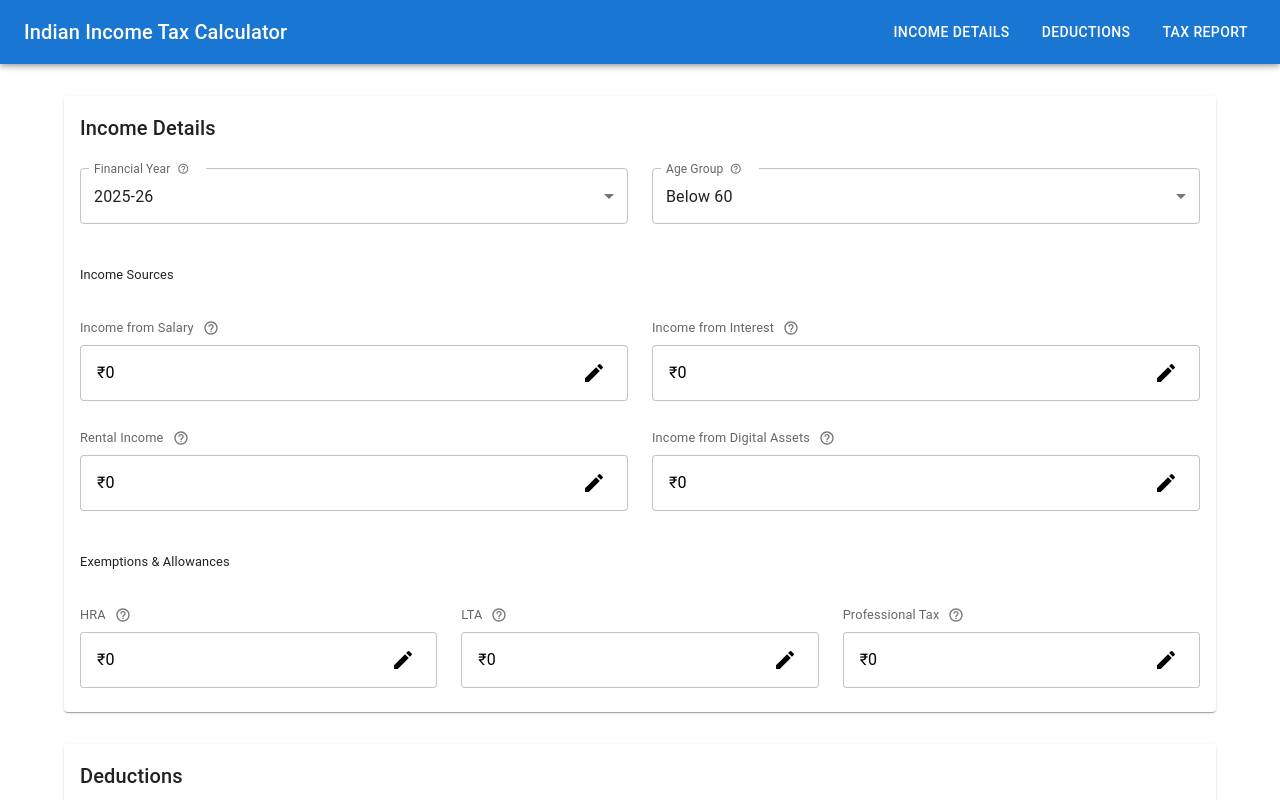
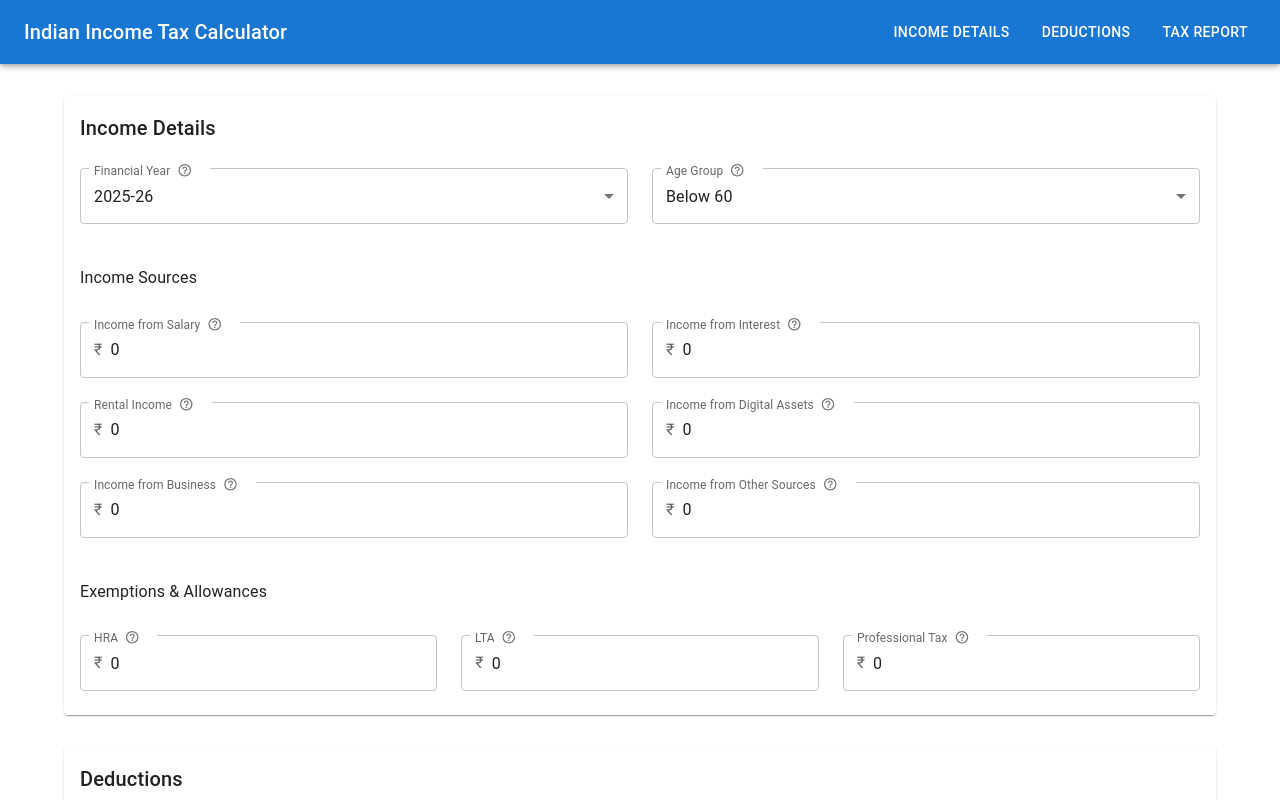
Before and after one commit to KushalAzza/salcal, a React (Create React App) app: page / in a window 1280 px wide. Shown: the top 800 px of the page. Built offline with nearby package versions, Linux system fonts and the light colour scheme.

Commit message:
Added businessIncome and otherSourcesIncome fields to IncomeDetails and TaxCalculator components

```diff
--- a/src/components/IncomeDetails.tsx
+++ b/src/components/IncomeDetails.tsx
@@ -13,10 +13,8 @@ import {
   SelectChangeEvent,
   Tooltip,
   IconButton,
-  Box,
 } from '@mui/material';
 import HelpOutlineIcon from '@mui/icons-material/HelpOutline';
-import EditIcon from '@mui/icons-material/Edit';
 
 interface IncomeDetailsProps {
   onUpdate: (values: any) => void;
@@ -28,6 +26,8 @@ interface IncomeDetailsProps {
     rentalIncome: number;
     digitalAssetsIncome: number;
     otherIncome: number;
+    businessIncome: number;
+    otherSourcesIncome: number;
     hra: number;
     lta: number;
     professionalTax: number;
@@ -49,8 +49,6 @@ const AGE_GROUPS = [
 
 const IncomeDetails: React.FC<IncomeDetailsProps> = ({ onUpdate, initialValues }) => {
   const [values, setValues] = React.useState(initialValues);
-  const [editingField, setEditingField] = React.useState<string | null>(null);
-  const [tempValue, setTempValue] = React.useState<string>('');
 
   useEffect(() => {
     setValues(initialValues);
@@ -65,33 +63,15 @@ const IncomeDetails: React.FC<IncomeDetailsProps> = ({ onUpdate, initialValues }
     onUpdate(newValues);
   };
 
-  const handleEdit = (field: string, value: number) => {
-    setEditingField(field);
-    setTempValue(value.toString());
-  };
-
-  const handleChange = (event: React.ChangeEvent<HTMLInputElement>) => {
-    const value = event.target.value.replace(/[^0-9]/g, '');
-    setTempValue(value);
-  };
-
-  const handleBlur = () => {
-    if (editingField) {
-      const value = parseInt(tempValue) || 0;
-      const newValues = {
-        ...values,
-        [editingField]: value,
-      };
-      setValues(newValues);
-      onUpdate(newValues);
-      setEditingField(null);
-    }
-  };
-
-  const handleKeyPress = (event: React.KeyboardEvent<HTMLInputElement>) => {
-    if (event.key === 'Enter') {
-      handleBlur();
-    }
+  const handleTextFieldChange = (field: string) => (
+    event: React.ChangeEvent<HTMLInputElement | HTMLTextAreaElement>
+  ) => {
+    const newValues = {
+      ...values,
+      [field]: Number(event.target.value),
+    };
+    setValues(newValues);
+    onUpdate(newValues);
   };
 
   const renderLabel = (label: string, tooltip: string) => (
@@ -99,81 +79,10 @@ const IncomeDetails: React.FC<IncomeDetailsProps> = ({ onUpdate, initialValues }
       {label}
       <Tooltip title={tooltip} arrow>
         <IconButton size="small" sx={{ ml: 0.5 }}>
-          <HelpOutlineIcon sx={{ fontSize: '1rem' }} />
+          <HelpOutlineIcon fontSize="small" />
         </IconButton>
       </Tooltip>
     </div>
-  );
-
-  const renderEditableField = (field: string, value: number, label: string, tooltip: string) => (
-    <>
-      <Typography
-        variant="body2"
-        color="text.secondary"
-        sx={{
-          fontSize: '0.8rem',
-          mb: 0.5
-        }}
-      >
-        {renderLabel(label, tooltip)}
-      </Typography>
-      <Box sx={{
-        bgcolor: '#ffffff',
-        borderRadius: 1,
-        border: '1px solid rgba(0, 0, 0, 0.23)',
-        color: '#000000',
-        display: 'flex',
-        alignItems: 'center',
-        justifyContent: 'space-between',
-        minHeight: '56px',
-        px: 2,
-        py: 1,
-        fontSize: '1rem'
-      }}>
-        {editingField === field ? (
-          <TextField
-            value={tempValue}
-            onChange={handleChange}
-            onBlur={handleBlur}
-            onKeyPress={handleKeyPress}
-            variant="standard"
-            sx={{
-              input: {
-                color: '#000000',
-                fontSize: '1rem'
-              },
-              width: '100%',
-              '& .MuiInput-underline:before': { borderBottomColor: 'rgba(0, 0, 0, 0.42)' },
-              '& .MuiInput-underline:hover:before': { borderBottomColor: 'rgba(0, 0, 0, 0.87)' },
-            }}
-            autoFocus
-          />
-        ) : (
-          <>
-            <Box
-              onClick={() => handleEdit(field, value)}
-              sx={{
-                cursor: 'pointer',
-                flex: 1,
-                fontSize: '1rem',
-                '&:hover': {
-                  color: 'primary.main'
-                }
-              }}
-            >
-              ₹{value.toLocaleString('en-IN')}
-            </Box>
-            <IconButton
-              size="small"
-              onClick={() => handleEdit(field, value)}
-              sx={{ color: '#000000', ml: 1 }}
-            >
-              <EditIcon />
-            </IconButton>
-          </>
-        )}
-      </Box>
-    </>
   );
 
   return (
@@ -185,9 +94,7 @@ const IncomeDetails: React.FC<IncomeDetailsProps> = ({ onUpdate, initialValues }
         <Grid container spacing={3}>
           <Grid item xs={12} md={6}>
             <FormControl fullWidth>
-              <InputLabel>
-                {renderLabel("Financial Year", "Select the financial year for tax calculation")}
-              </InputLabel>
+              <InputLabel>{renderLabel("Financial Year", "Select the financial year for tax calculation")}</InputLabel>
               <Select
                 value={values.financialYear}
                 label={renderLabel("Financial Year", "Select the financial year for tax calculation")}
@@ -201,9 +108,7 @@ const IncomeDetails: React.FC<IncomeDetailsProps> = ({ onUpdate, initialValues }
           </Grid>
           <Grid item xs={12} md={6}>
             <FormControl fullWidth>
-              <InputLabel>
-                {renderLabel("Age Group", "Select your age group for applicable tax slabs")}
-              </InputLabel>
+              <InputLabel>{renderLabel("Age Group", "Select your age group for applicable tax slabs")}</InputLabel>
               <Select
                 value={values.ageGroup}
                 label={renderLabel("Age Group", "Select your age group for applicable tax slabs")}
@@ -216,70 +121,122 @@ const IncomeDetails: React.FC<IncomeDetailsProps> = ({ onUpdate, initialValues }
             </FormControl>
           </Grid>
           <Grid item xs={12}>
-            <Typography variant="subtitle1" gutterBottom sx={{ mt: 2, fontSize: '0.8rem' }}>
+            <Typography variant="subtitle1" gutterBottom sx={{ mt: 2 }}>
               Income Sources
             </Typography>
           </Grid>
           <Grid item xs={12} md={6}>
-            {renderEditableField(
-              'salaryIncome',
-              values.salaryIncome,
-              "Income from Salary",
-              "Enter your total income from salary including basic pay, allowances, and bonuses"
-            )}
+            <TextField
+              fullWidth
+              label={renderLabel("Income from Salary", "Enter your total income from salary including basic pay, allowances, and bonuses")}
+              type="number"
+              value={values.salaryIncome}
+              onChange={handleTextFieldChange('salaryIncome')}
+              InputProps={{
+                startAdornment: <InputAdornment position="start">₹</InputAdornment>,
+              }}
+            />
           </Grid>
           <Grid item xs={12} md={6}>
-            {renderEditableField(
-              'interestIncome',
-              values.interestIncome,
-              "Income from Interest",
-              "Enter your total interest income from savings accounts, fixed deposits, and other interest-bearing investments"
-            )}
+            <TextField
+              fullWidth
+              label={renderLabel("Income from Interest", "Enter your total interest income from savings accounts, fixed deposits, and other interest-bearing investments")}
+              type="number"
+              value={values.interestIncome}
+              onChange={handleTextFieldChange('interestIncome')}
+              InputProps={{
+                startAdornment: <InputAdornment position="start">₹</InputAdornment>,
+              }}
+            />
           </Grid>
           <Grid item xs={12} md={6}>
-            {renderEditableField(
-              'rentalIncome',
-              values.rentalIncome,
-              "Rental Income",
-              "Enter your total income from renting properties (before standard deduction)"
-            )}
+            <TextField
+              fullWidth
+              label={renderLabel("Rental Income", "Enter your total income from renting properties (before standard deduction)")}
+              type="number"
+              value={values.rentalIncome}
+              onChange={handleTextFieldChange('rentalIncome')}
+              InputProps={{
+                startAdornment: <InputAdornment position="start">₹</InputAdornment>,
+              }}
+            />
           </Grid>
           <Grid item xs={12} md={6}>
-            {renderEditableField(
-              'digitalAssetsIncome',
-              values.digitalAssetsIncome,
-              "Income from Digital Assets",
-              "Enter income from virtual digital assets, cryptocurrencies, or NFTs"
-            )}
+            <TextField
+              fullWidth
+              label={renderLabel("Income from Digital Assets", "Enter income from virtual digital assets, cryptocurrencies, or NFTs")}
+              type="number"
+              value={values.digitalAssetsIncome}
+              onChange={handleTextFieldChange('digitalAssetsIncome')}
+              InputProps={{
+                startAdornment: <InputAdornment position="start">₹</InputAdornment>,
+              }}
+            />
+          </Grid>
+          <Grid item xs={12} md={6}>
+            <TextField
+              fullWidth
+              label={renderLabel("Income from Business", "Enter your total income from business activities")}
+              type="number"
+              value={values.businessIncome}
+              onChange={handleTextFieldChange('businessIncome')}
+              InputProps={{
+                startAdornment: <InputAdornment position="start">₹</InputAdornment>,
+              }}
+            />
+          </Grid>
+          <Grid item xs={12} md={6}>
+            <TextField
+              fullWidth
+              label={renderLabel("Income from Other Sources", "Enter your total income from other sources")}
+              type="number"
+              value={values.otherSourcesIncome}
+              onChange={handleTextFieldChange('otherSourcesIncome')}
+              InputProps={{
+                startAdornment: <InputAdornment position="start">₹</InputAdornment>,
+              }}
+            />
           </Grid>
           <Grid item xs={12}>
-            <Typography variant="subtitle1" gutterBottom sx={{ mt: 2, fontSize: '0.8rem' }}>
+            <Typography variant="subtitle1" gutterBottom sx={{ mt: 2 }}>
               Exemptions & Allowances
             </Typography>
           </Grid>
           <Grid item xs={12} md={4}>
-            {renderEditableField(
-              'hra',
-              values.hra,
-              "HRA",
-              "Enter House Rent Allowance claimed for tax exemption"
-            )}
+            <TextField
+              fullWidth
+              label={renderLabel("HRA", "Enter House Rent Allowance claimed for tax exemption")}
+              type="number"
+              value={values.hra}
+              onChange={handleTextFieldChange('hra')}
+              InputProps={{
+                startAdornment: <InputAdornment position="start">₹</InputAdornment>,
+              }}
+            />
           </Grid>
           <Grid item xs={12} md={4}>
-            {renderEditableField(
-              'lta',
-              values.lta,
-              "LTA",
-              "Enter Leave Travel Allowance claimed for tax exemption"
-            )}
+            <TextField
+              fullWidth
+              label={renderLabel("LTA", "Enter Leave Travel Allowance claimed for tax exemption")}
+              type="number"
+              value={values.lta}
+              onChange={handleTextFieldChange('lta')}
+              InputProps={{
+                startAdornment: <InputAdornment position="start">₹</InputAdornment>,
+              }}
+            />
           </Grid>
           <Grid item xs={12} md={4}>
-            {renderEditableField(
-              'professionalTax',
-              values.professionalTax,
-              "Professional Tax",
-              "Enter Professional Tax deducted by employer or paid directly"
-            )}
+            <TextField
+              fullWidth
+              label={renderLabel("Professional Tax", "Enter Professional Tax deducted by employer or paid directly")}
+              type="number"
+              value={values.professionalTax}
+              onChange={handleTextFieldChange('professionalTax')}
+              InputProps={{
+                startAdornment: <InputAdornment position="start">₹</InputAdornment>,
+              }}
+            />
           </Grid>
         </Grid>
       </CardContent>
--- a/src/components/TaxCalculator.tsx
+++ b/src/components/TaxCalculator.tsx
@@ -32,6 +32,8 @@ const TaxCalculator: React.FC = () => {
     rentalIncome: 0,
     digitalAssetsIncome: 0,
     otherIncome: 0,
+    businessIncome: 0, // Added businessIncome
+    otherSourcesIncome: 0, // Added otherSourcesIncome
     hra: 0,
     lta: 0,
     professionalTax: 0,
@@ -130,7 +132,9 @@ const TaxCalculator: React.FC = () => {
       incomeDetails.interestIncome +
       incomeDetails.rentalIncome +
       incomeDetails.digitalAssetsIncome +
-      incomeDetails.otherIncome;
+      incomeDetails.otherIncome +
+      incomeDetails.businessIncome + // Added businessIncome
+      incomeDetails.otherSourcesIncome; // Added otherSourcesIncome
 
     const totalDeductions =
       deductions['80c'] +
```
